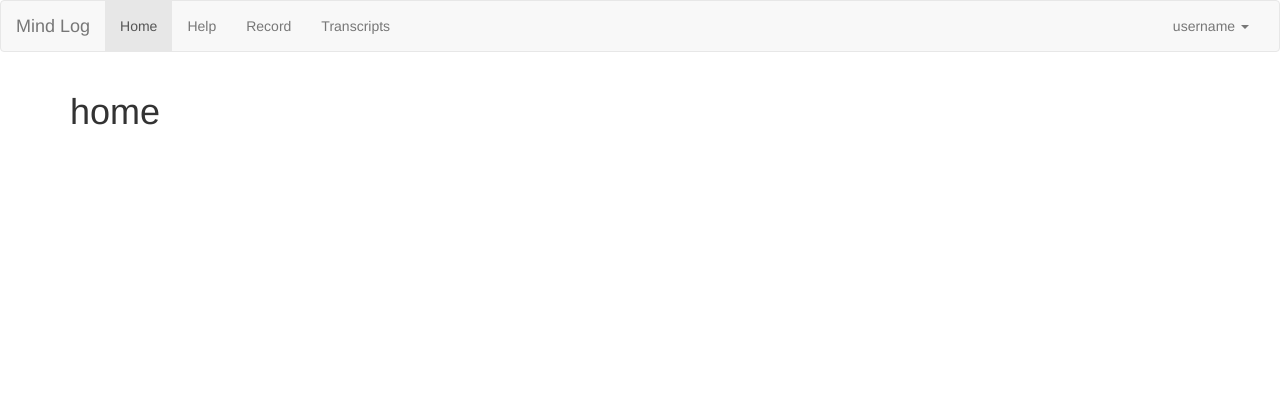
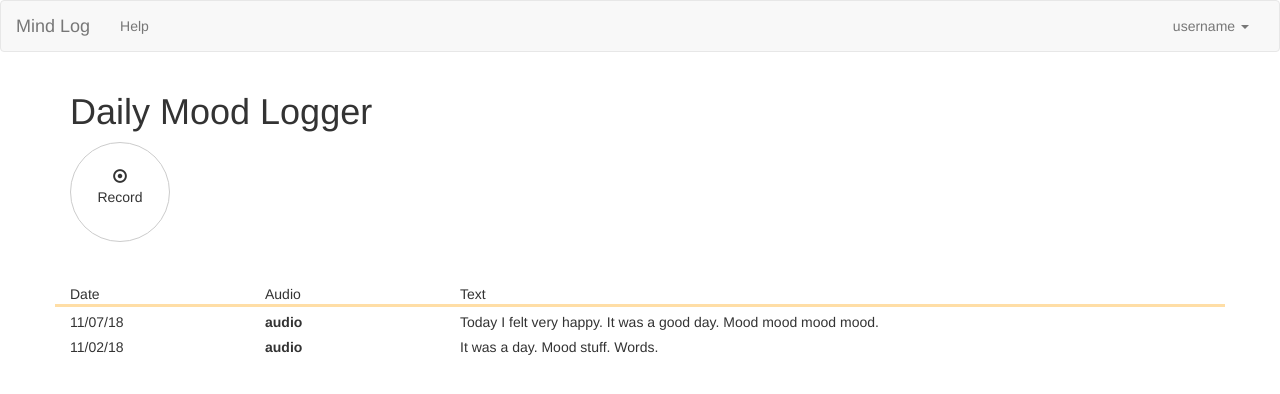
Before and after one commit to zach-col/app, a Flask app: template templates/index.html in a window 1280 px wide. Shown: the top 394 px of the page. Run offline with Flask 2, Linux system fonts and the light colour scheme; the template is opened without the code that fills it, so the values that code supplies are empty; some libraries are stand-ins or nearby versions; some web fonts are replaced.

Commit message:
Removed most items on nav bar. Record button and transcript logs table display as the landing page. Hitting cancel upload rehides everything but buttons and logs.

```diff
--- a/templates/index.html
+++ b/templates/index.html
@@ -23,10 +23,7 @@
         <!-- Collect the nav links, forms, and other content for toggling -->
         <div class="collapse navbar-collapse" id="bs-example-navbar-collapse-1">
           <ul class="nav navbar-nav">
-            <li class="active nav-item home"><a href="#">Home <span class="sr-only">(current)</span></a></li>
-            <li class="nav-item help"><a href="#">Help</a></li>
-            <li class="nav-item record"><a href="#">Record</a></li>
-            <li class="nav-item transcripts"><a href="#">Transcripts</a></li>
+            <li class="nav-item help"><a href="#">Help <span class="sr-only">(current)</span></a></li>
           </ul>
 
           <ul class="nav navbar-nav navbar-right">
@@ -41,23 +38,16 @@
       </div><!-- /.container-fluid -->
     </nav>
 
-  <div class="container home-container">
-      <h1>home</h1>
-  </div>
-
-  <div class="container help-container">
-      <h1>help</h1>
-  </div>
-
   <div class="container record-container">
     <h1 id="header">Daily Mood Logger</h1>
     <form class="form-horizontal" role="form" id="step1Form">
       <span style="float:left" align="left">
-        <div class="btn-group btn-group-sm" id="controls">
-          <button type="button" class="btn btn-primary" data-toggle="modal" data-target="#help">HELP</button>
-          <button type="button" class="btn btn-primary" id="recordButton">RECORD</button>
-          <button type="button" class="btn btn-primary" id="uploadWav">UPLOAD</button>
-        </div>
+        <!-- <div class="btn-group btn-group-sm" id="controls"> -->
+          <!-- <button type="button" class="btn btn-default" data-toggle="modal" data-target="#help">HELP</button> -->
+          <div class="button-container">
+            <button type="button" class="btn btn-default" id="recordButton"><i class="glyphicon glyphicon-record"></i><p>Record</p></button>
+          </div>
+        <!-- </div> -->
       </span><br><br><br>
       <ol id="recordingsList"></ol>
       <!-- inserting these scripts at the end to be able to use all the elements in the DOM -->
@@ -76,8 +66,10 @@
   <!-- thank you for uploading area -->
   <div class="container" id="upload-complete-container">
       <div class="jumbotron">
-          <h2>Upload complete</h2>
-          <a href="#" class="btn btn-success">View all thoughts</a>
+        <h2>Upload complete</h2>
+        <button type="button" class="btn btn-success" id="uploadWav">Upload</button>
+        <button type="button" class="btn btn-danger" id="cancelUpload">Cancel</button>
+        <!-- <a href="#" class="btn btn-success">View all thoughts</a> -->
       </div>
   </div>
 
--- a/templates/pageflow.js
+++ b/templates/pageflow.js
@@ -29,3 +29,8 @@
     $('.nav-item').removeClass('active');
     $('.nav-item.transcripts').addClass('active');
 });
+
+$('#cancelUpload').click(function(){
+    $('#recordingsList').hide();
+    $('#upload-complete-container').hide();
+});
--- a/templates/styles.css
+++ b/templates/styles.css
@@ -1,23 +1,35 @@
-.transcript-table-container{
-    display: none;
-}
-
 .transcript-table-container .header-row{
-    border-bottom: solid;
+    border-bottom: solid #FFDEA6;
 }
 
 #upload-complete-container{
     display: none;
 }
 
-.record-container{
+.help-container{
     display: none;
 }
 
-.home-container{
-
+#recordButton{
+    border-radius: 50px;
+    height: 100px;
+    width: 100px;
 }
 
-.help-container{
-    display: none;
+.transcript-table-container .header-text{
+    font-family: Apercu;
+    font-weight: 600;
+    color: #FFDEA6;
 }
+
+.transcript-table-container .content-row{
+    padding-top: 5px;
+}
+
+.transcript-table-container{
+    padding-top: 32px;
+}
+
+.record-container .button-container{
+    padding-bottom: 10px;
+}
```
